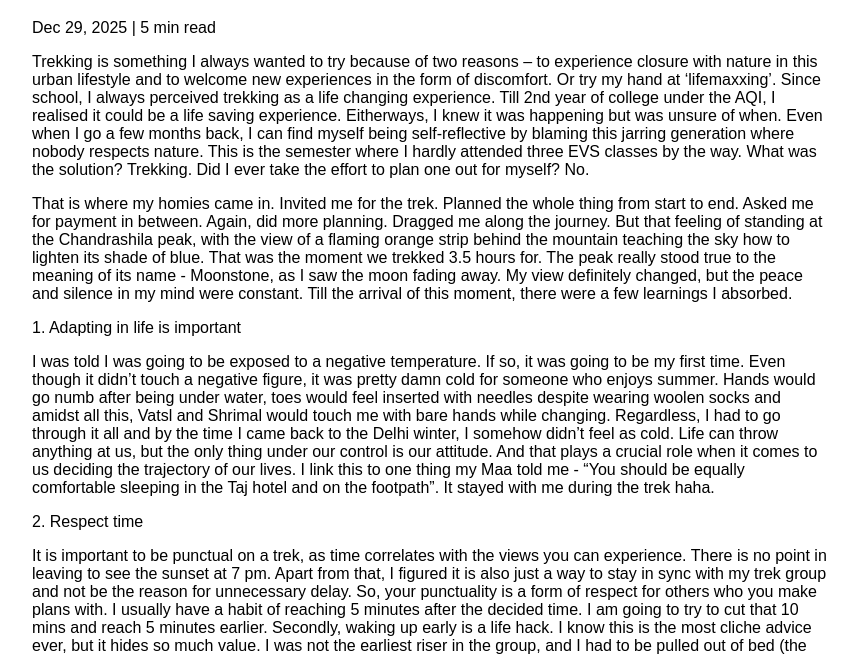
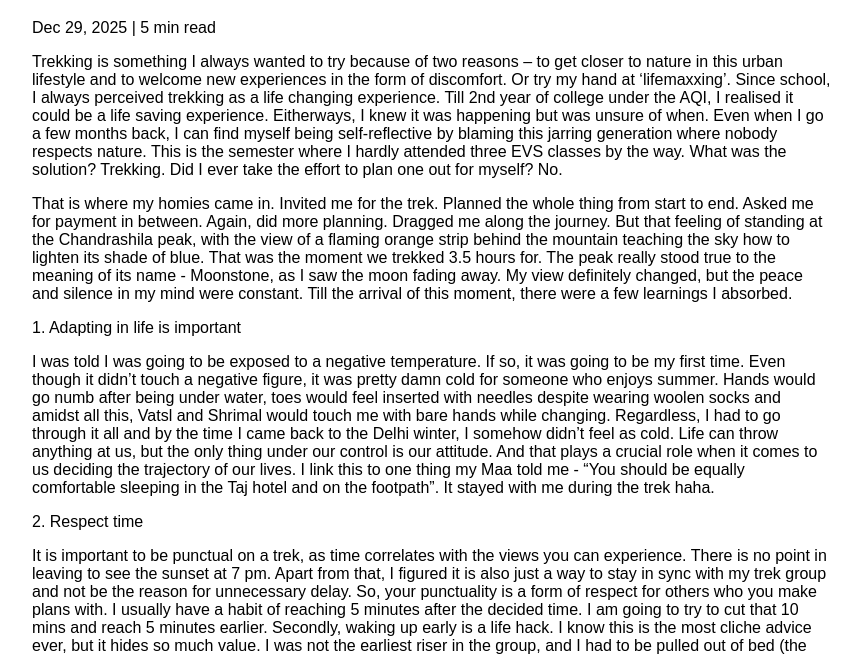
Before and after one commit to naman-anshumaan/naman-anshumaan.github.io, a plain HTML site: page blog3.html in a window 1280 px wide. Shown: the part 143-799 px from the top of the page, without its empty margins (208-1068 px from the left). Drawn offline with Linux system fonts and the light colour scheme.

Commit message:
Update blog3.html

```diff
--- a/blog3.html
+++ b/blog3.html
@@ -17,7 +17,8 @@
   <main style="max-width: 800px; margin: auto; padding: 2em;">
     <h1>My experience and learnings from my first trek</h1>
     <p class="date">Dec 29, 2025 | 5 min read</p>
-    <p>Trekking is something I always wanted to try because of two reasons – to experience closure with nature in this urban lifestyle and to welcome new experiences in the form of discomfort. Or try my hand at ‘lifemaxxing’. Since school, I always perceived trekking as a life changing experience. Till 2nd year of college under the AQI, I realised it could be a life saving experience. Eitherways, I knew it was happening but was unsure of when. Even when I go a few months back, I can find myself being self-reflective by blaming this jarring generation where nobody respects nature. This is the semester where I hardly attended three EVS classes by the way. What was the solution? Trekking. Did I ever take the effort to plan one out for myself? No.
+    <p>
+        Trekking is something I always wanted to try because of two reasons – to get closer to nature in this urban lifestyle and to welcome new experiences in the form of discomfort. Or try my hand at ‘lifemaxxing’. Since school, I always perceived trekking as a life changing experience. Till 2nd year of college under the AQI, I realised it could be a life saving experience. Eitherways, I knew it was happening but was unsure of when. Even when I go a few months back, I can find myself being self-reflective by blaming this jarring generation where nobody respects nature. This is the semester where I hardly attended three EVS classes by the way. What was the solution? Trekking. Did I ever take the effort to plan one out for myself? No.
     </p>
     <p>
         That is where my homies came in. Invited me for the trek. Planned the whole thing from start to end. Asked me for payment in between. Again, did more planning. Dragged me along the journey. But that feeling of standing at the Chandrashila peak, with the view of a flaming orange strip behind the mountain teaching the sky how to lighten its shade of blue. That was the moment we trekked 3.5 hours for. The peak really stood true to the meaning of its name - Moonstone, as I saw the moon fading away. My view definitely changed, but the peace and silence in my mind were constant. Till the arrival of this moment, there were a few learnings I absorbed.
```
